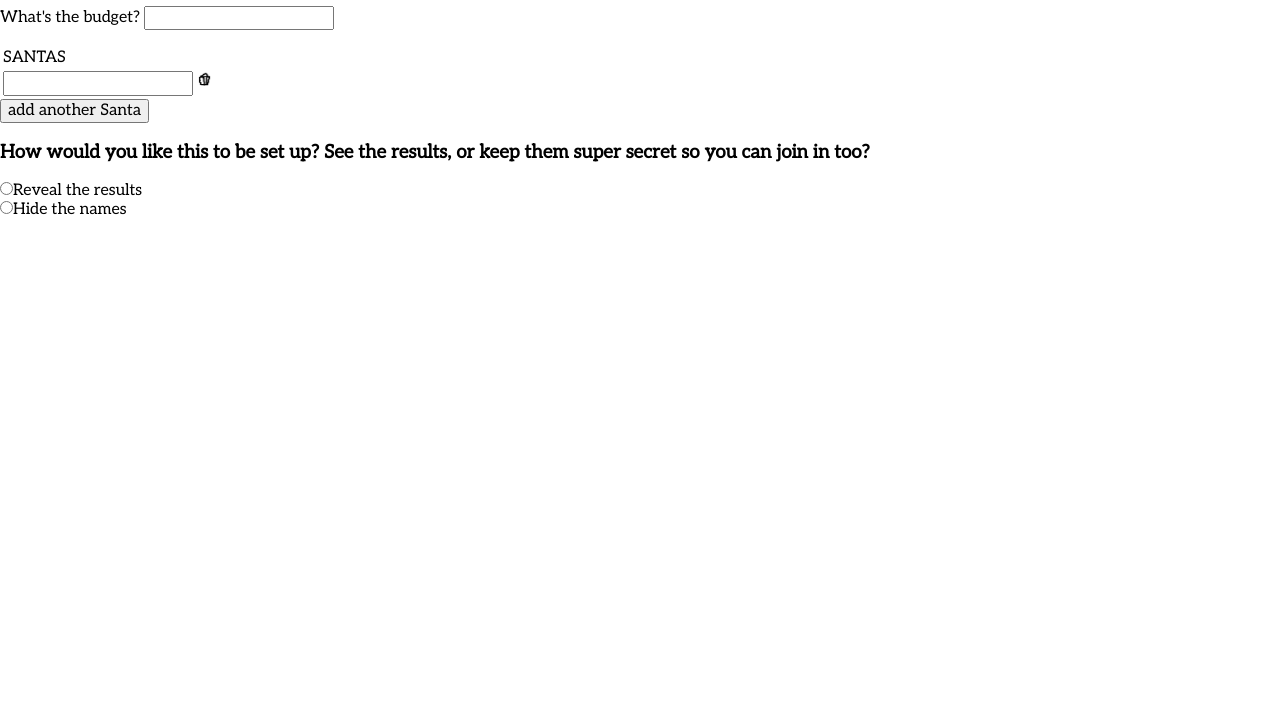
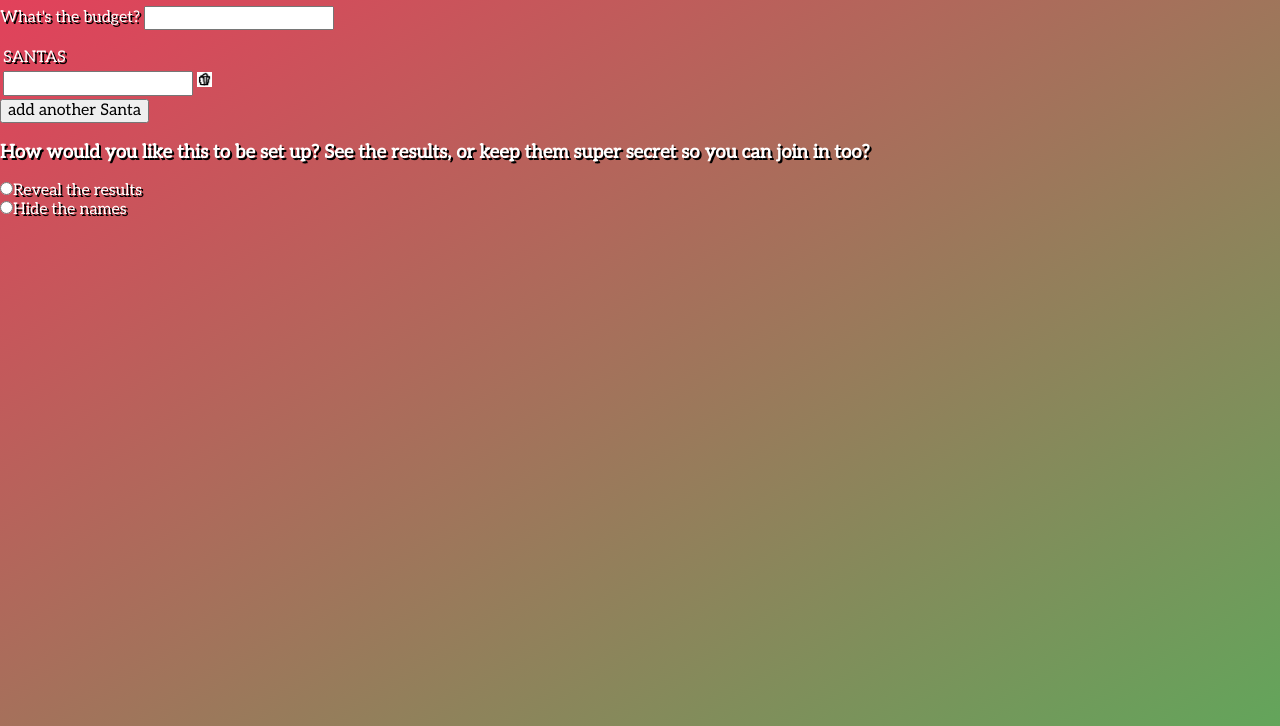
Before and after one commit to developingharry/SecretSanta2019, a plain HTML site: page index.htm in a window 1280 px wide. Shown: the part 74-800 px from the top of the page. Drawn offline with nearby package versions, Linux system fonts and the light colour scheme; some packages are replaced by stand-ins of ours; a script that the page names is missing.

Commit message:
starting to add some color

```diff
--- a/css/main.css
+++ b/css/main.css
@@ -1,11 +1,23 @@
 body {
 
  	font-family: 'Aleo', serif;
-/* 	color: white;
+ 	color: white;
+  	text-shadow: 2px 2px BLACK;
+}
 
-*/
-
-
+html {
+    height: 100%;
+    -webkit-background-size: cover;
+    -moz-background-size: cover;
+    -o-background-size: cover;
+    background-size: cover;
+    background: #70bg32;
+    background-repeat:no-repeat;
+    background: -webkit-linear-gradient(to bottom right, #e83c5b, #63a55b);
+    background: -moz-linear-gradient(to bottom right, #e83c5b, #63a55b);
+    background: -ms-linear-gradient(to bottom right, #e83c5b, #63a55b);
+    background: -o-linear-gradient(to bottom right, #e83c5b, #63a55b);
+    background: linear-gradient(to bottom right, #e83c5b, #63a55b);
 }
 
 .shadow {
```
